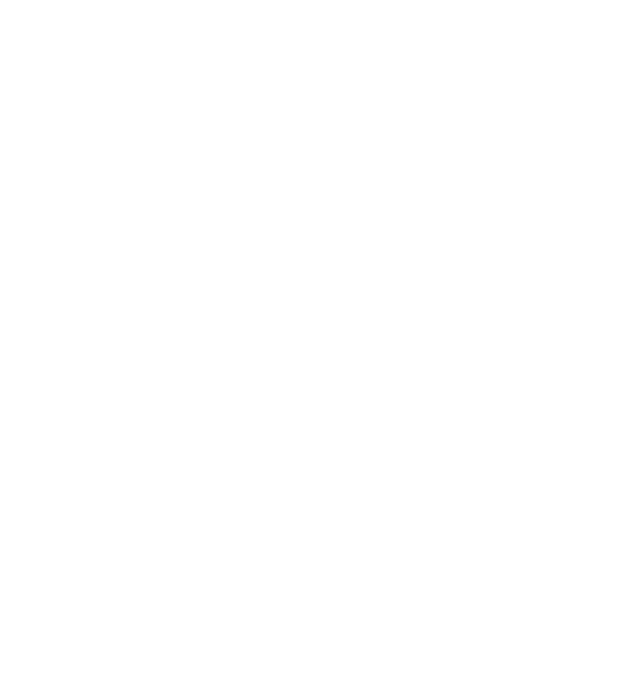
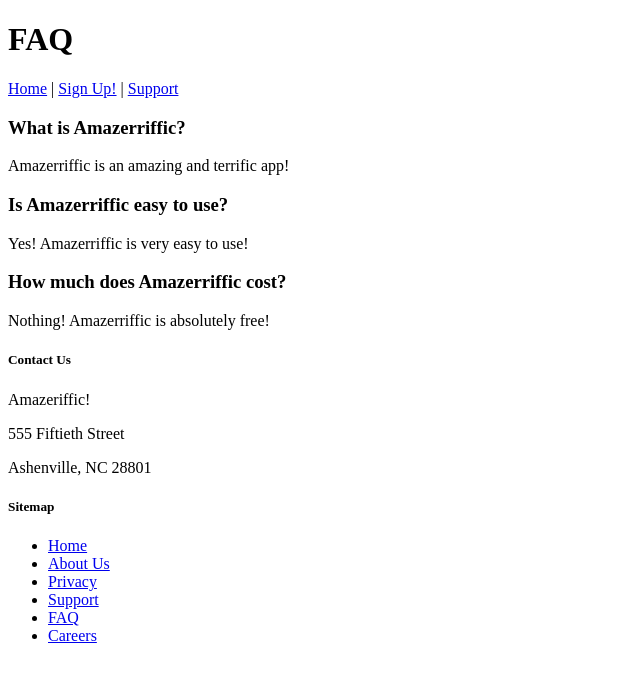
Before and after one commit to DarkedgeTH/CIS230, a plain HTML site: page Amazeriffic/faq.html in a window 1280 px wide. Shown: the whole page, without its empty margins (0-640 px from the left). Drawn offline with Linux system fonts and the light colour scheme.

Commit message:
Structured FAQ and edited links

```diff
--- a/Amazeriffic/faq.html
+++ b/Amazeriffic/faq.html
@@ -0,0 +1,45 @@
+<!doctype html>
+<html>
+	<head>
+		<title>
+		</title>
+	</head>
+	<body>
+		<header>
+		<h1>FAQ</h1>
+			<nav>
+				<a href="index.html">Home</a> |
+				<a href="#">Sign Up!</a> |
+				<a href="#">Support</a>
+			</nav>
+		</header>
+		<main>
+			<h3>What is Amazerriffic?</h3>
+			<p>Amazerriffic is an amazing and terrific app!</p>
+			<h3>Is Amazerriffic easy to use?</h3>
+			<p>Yes! Amazerriffic is very easy to use!</p>
+			<h3>How much does Amazerriffic cost?</h3>
+			<p>Nothing! Amazerriffic is absolutely free!</p>
+		</main>
+		<footer>
+			<div class="contact">
+				<h5>Contact Us</h5>
+				<p>Amazeriffic!</p>
+				<p>555 Fiftieth Street</p>
+				<p>Ashenville, NC 28801</p>
+			</div>
+
+			<div class="sitemap">
+				<h5>Sitemap</h5>
+				<ul>
+					<li><a href="index.html">Home</a></li>
+					<li><a href="#">About Us</a></li>
+					<li><a href="#">Privacy</a></li>
+					<li><a href="#">Support</a></li>
+					<li><a href="faq.html">FAQ</a></li>
+					<li><a href="#">Careers</a></li>
+				</ul>
+			</div>
+		</footer>
+	</body>
+</html>
```
Also changed, not shown: Amazeriffic/index.html (+3 -3 lines).
